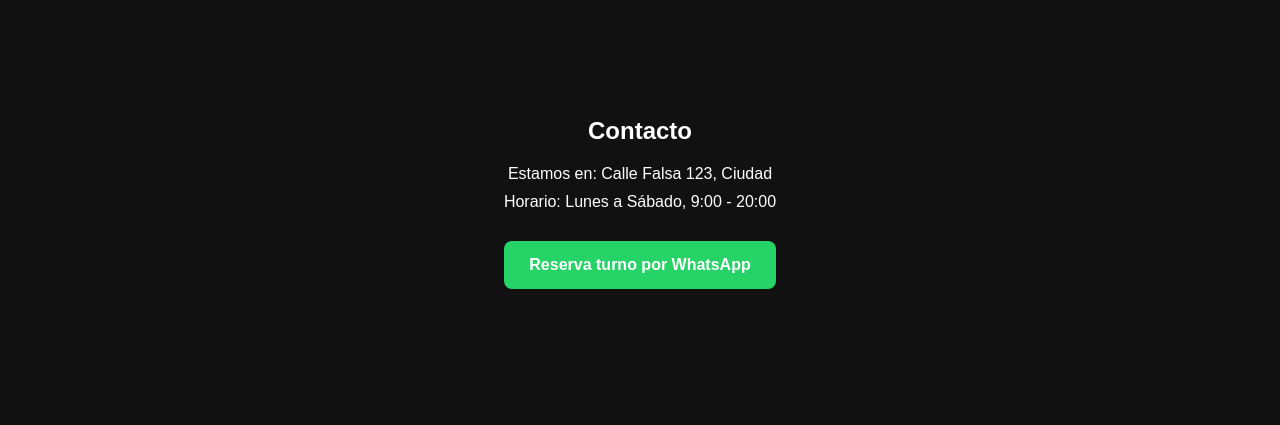
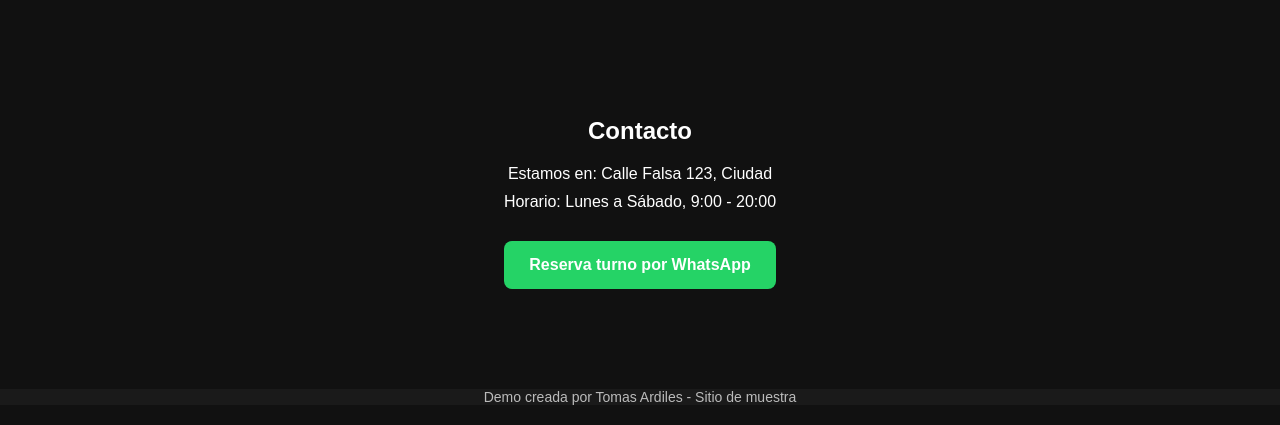
Before and after one commit to tardiles387-ux/tardiles387-ux.github.io-classic-barber-shop-, a plain HTML site: page index.html in a window 1280 px wide. Shown: the part 1412-1837 px from the top of the page. Before the commit the page ends 1761 px from the top, so only its background shows below. Drawn offline with Linux system fonts and the light colour scheme.

Commit message:
BARBERÍA

```diff
--- a/index.html
+++ b/index.html
@@ -61,5 +61,11 @@
 				Reserva turno por WhatsApp
 			</a>
 		</section>
+
+		<footer>
+			<p style="margin-top: 40px; font-size: 14px; opacity: 0.7;">
+				Demo creada por Tomas Ardiles - Sitio de muestra
+			</p>
+		</footer>
 	</body>
 </html>
--- a/style.css
+++ b/style.css
@@ -146,6 +146,15 @@
 	background: #1ebe5b;
 }
 
+footer {
+	margin-bottom: 20px;
+	align-items: center;
+	text-align: center;
+	color: white;
+	background: #1a1a1a;
+	font size: 40px;
+}
+
 @media (max-width: 768px) {
 	.hero h1 {
 		font-size: 32px;
@@ -168,4 +177,8 @@
 		width: 90%;
 		max-width: 300px;
 	}
+
+	footer {
+		font-size: 16px;
+	}
 }
```
